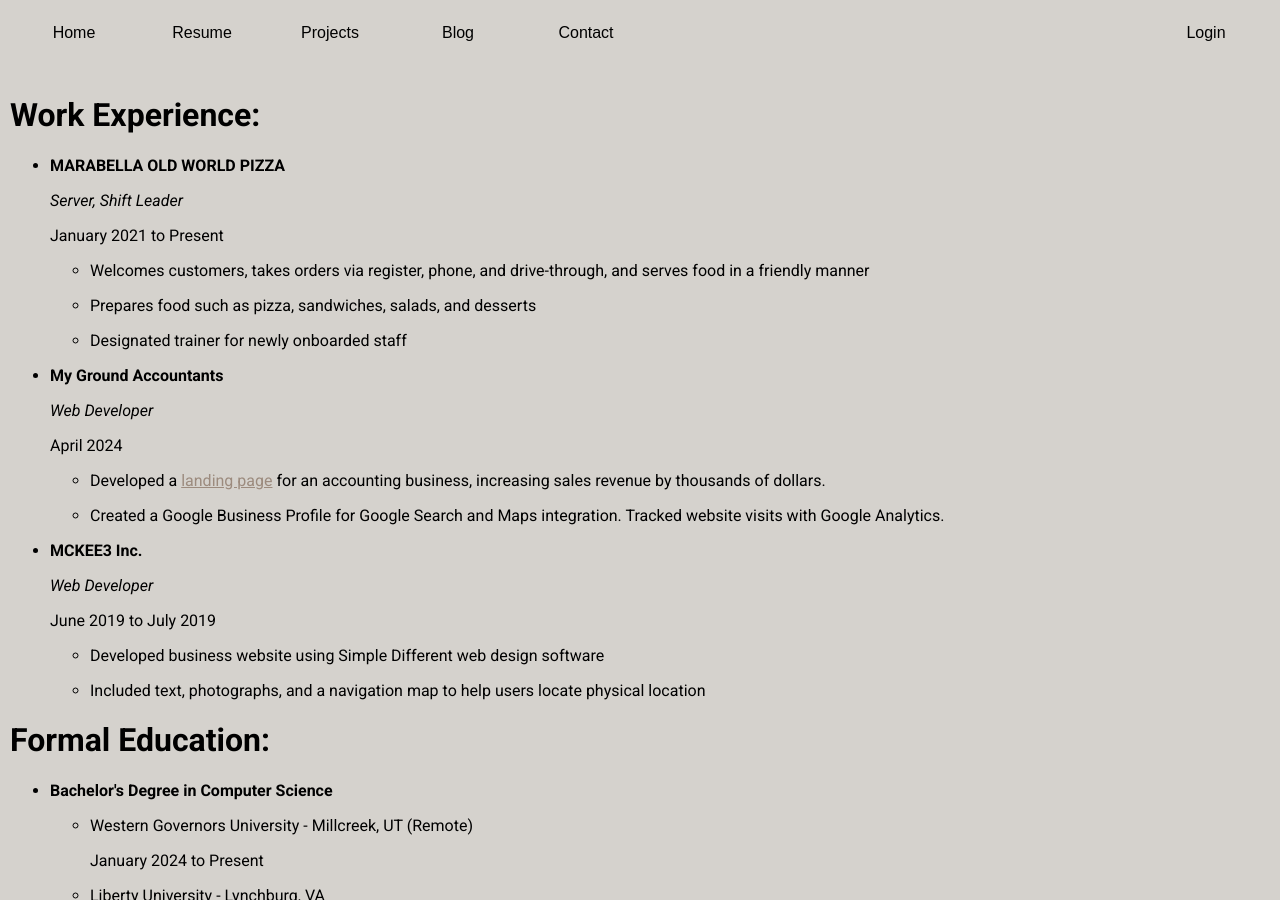
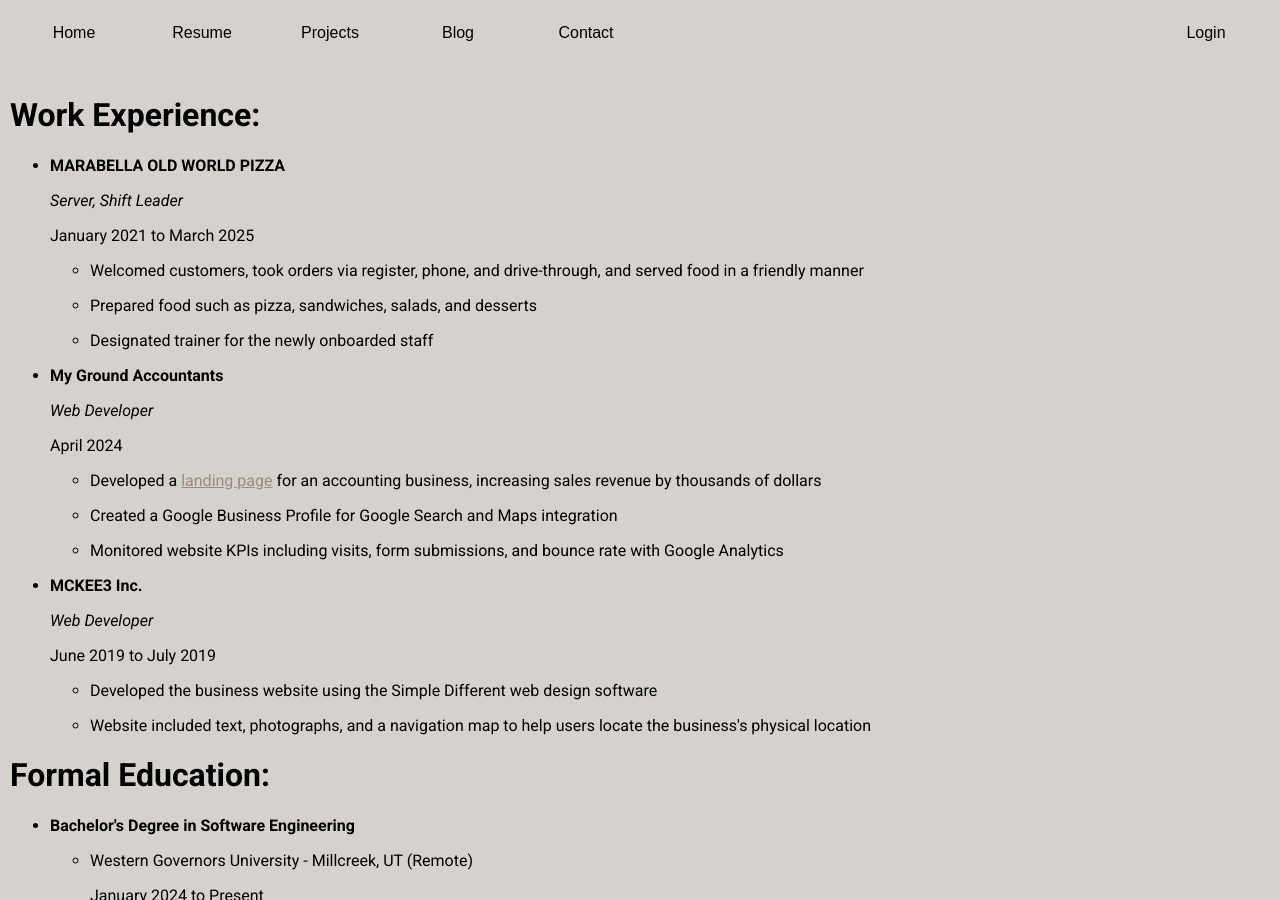
Before and after one commit to Francis-McKee/francis-mckee.github.io, a Jekyll site: the page built from resume.html, in a window 1280 px wide and 900 px high. Built offline with Jekyll 4.4.1, drawn with Linux system fonts in a browser that asks for light colours; nearby versions of some CDN libraries; comment, search, counter and statistics services are not loaded.

Commit message:
updated website with current info April 2025

```diff
--- a/resume.html
+++ b/resume.html
@@ -14,16 +14,16 @@
 <ul>
     <li><b> MARABELLA OLD WORLD PIZZA </b>
         <p> <i> Server, Shift Leader </i> </p>
-        <p> January 2021 to Present </p>
+        <p> January 2021 to March 2025 </p>
         <ul>
             <li>
-                <p> Welcomes customers, takes orders via register, phone, and drive-through, and serves food in a friendly manner </p>
+                <p> Welcomed customers, took orders via register, phone, and drive-through, and served food in a friendly manner </p>
             </li>
             <li>
-                <p> Prepares food such as pizza, sandwiches, salads, and desserts </p>
+                <p> Prepared food such as pizza, sandwiches, salads, and desserts </p>
             </li>
             <li>
-                <p> Designated trainer for newly onboarded staff </p>
+                <p> Designated trainer for the newly onboarded staff </p>
             </li>
         </ul>
     </li>
@@ -32,10 +32,13 @@
         <p> April 2024 </p>
         <ul>
             <li>
-                <p> Developed a <a href="https://mygroundaccountants.com" target="_blank" rel="noopener noreferrer"> landing page</a> for an accounting business, increasing sales revenue by thousands of dollars. </p>
+                <p> Developed a <a href="https://mygroundaccountants.com" target="_blank" rel="noopener noreferrer"> landing page</a> for an accounting business, increasing sales revenue by thousands of dollars </p>
             </li>
             <li>
-                <p> Created a Google Business Profile for Google Search and Maps integration. Tracked website visits with Google Analytics. </p>
+                <p> Created a Google Business Profile for Google Search and Maps integration </p>
+            </li>
+            <li>
+                <p> Monitored website KPIs including visits, form submissions, and bounce rate with Google Analytics </p>
             </li>
         </ul>
     </li>
@@ -44,17 +47,17 @@
         <p> June 2019 to July 2019 </p>
         <ul>
             <li>
-                <p> Developed business website using Simple Different web design software </p>
+                <p> Developed the business website using the Simple Different web design software </p>
             </li>
             <li>
-                <p> Included text, photographs, and a navigation map to help users locate physical location </p>
+                <p> Website included text, photographs, and a navigation map to help users locate the business's physical location </p>
             </li>
         </ul>
     </li>
 </ul>
 <h1> Formal Education: </h1>
 <ul>
-    <li><b> Bachelor's Degree in Computer Science </b>
+    <li><b> Bachelor's Degree in Software Engineering </b>
         <ul>
             <li>
                 <p> Western Governors University - Millcreek, UT (Remote) </p>
```
Also changed, not shown: index.html (+4 -4 lines), 1 other file.
